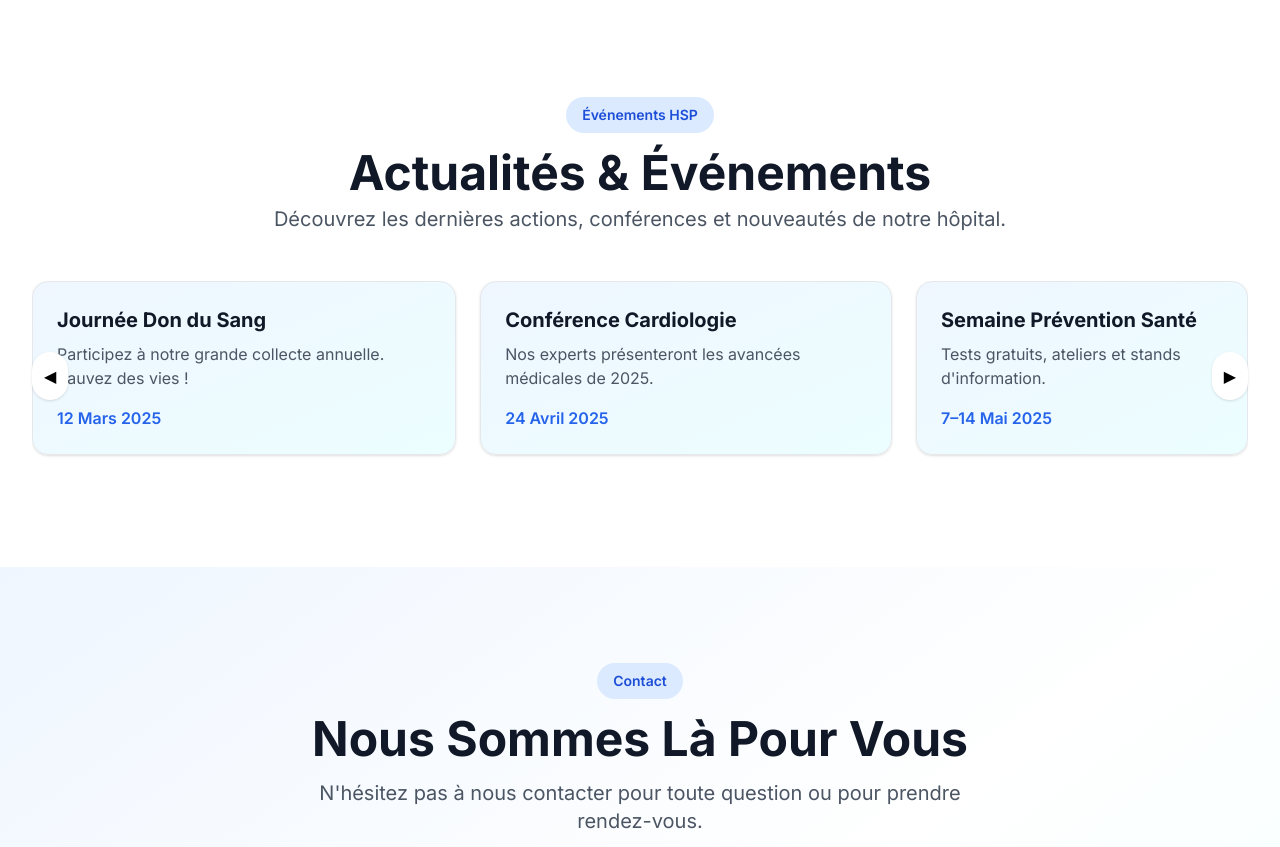
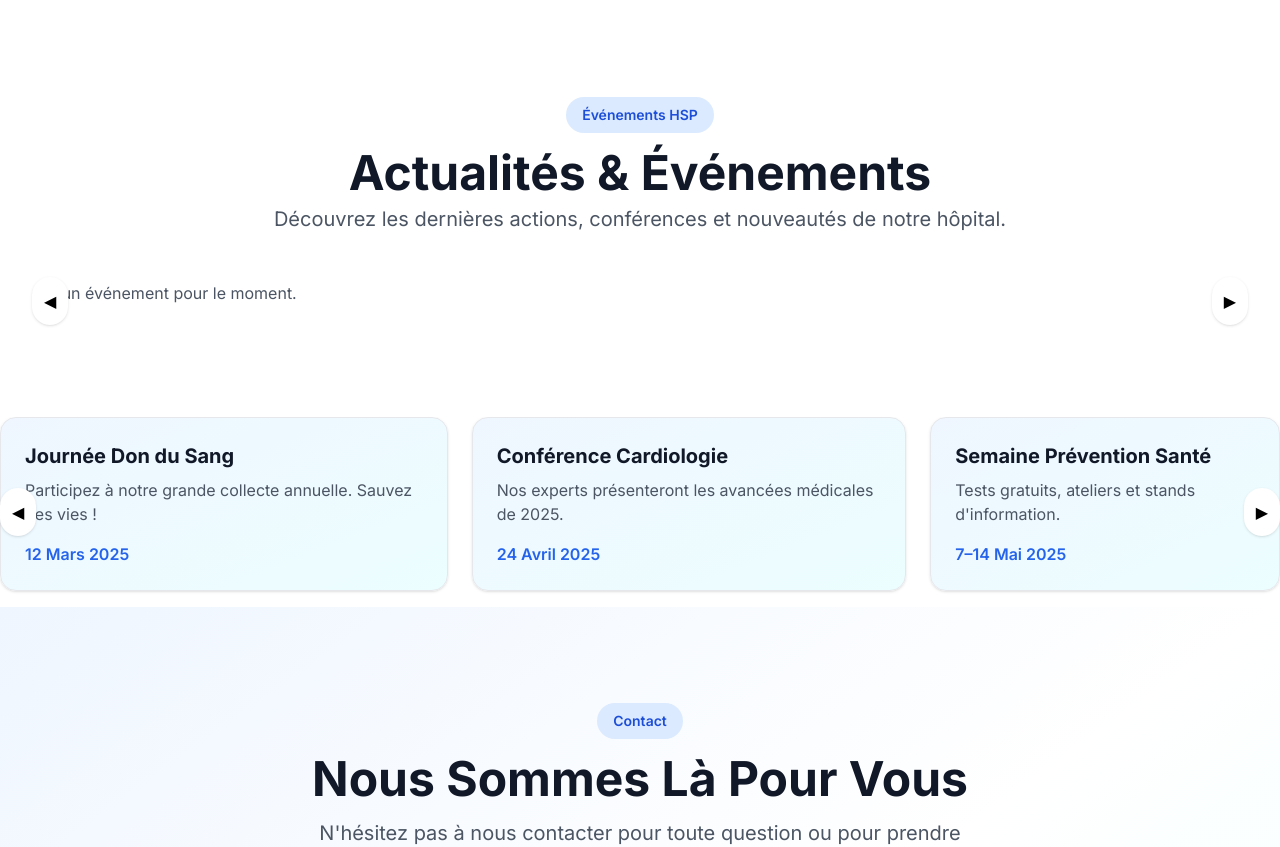
Before and after one commit to Miavoudila-Ivann/hsp, a PHP site: page /hsp/ in a window 1280 px wide. Shown: the part 3714-4561 px from the top of the page. Run offline with PHP 8.4, Linux system fonts and the light colour scheme; some libraries are stand-ins or nearby versions.

Commit message:
Insertion de la section evenement sur l'index

```diff
--- a/index.php
+++ b/index.php
@@ -410,6 +410,46 @@ $hours = [
             </p>
         </div>
 
+        <div class="relative">
+            <div id="eventCarousel"
+                 class="flex overflow-x-auto space-x-6 pb-4 snap-x snap-mandatory scroll-smooth">
+
+                <?php if (!empty($evenements)): ?>
+                    <?php foreach ($evenements as $ev): ?>
+                        <div class="min-w-[320px] snap-center bg-gradient-to-br from-blue-50 to-cyan-50 border rounded-2xl p-6 shadow hover:shadow-xl transition-all duration-300">
+                            <h3 class="text-xl font-bold text-gray-900 mb-2"><?= htmlspecialchars($ev->getTitre()) ?></h3>
+                            <p class="text-gray-600 mb-4"><?= htmlspecialchars($ev->getDescription()) ?></p>
+                            <div class="text-blue-600 font-semibold"><?= date('d M Y', strtotime($ev->getDateEvenement())) ?></div>
+                        </div>
+                    <?php endforeach; ?>
+                <?php else: ?>
+                    <p class="text-gray-600">Aucun événement pour le moment.</p>
+                <?php endif; ?>
+
+            </div>
+
+            <button onclick="scrollEvents(-1)"
+                    class="hidden md:flex absolute left-0 top-1/2 -translate-y-1/2 bg-white shadow p-3 rounded-full hover:scale-110 transition">
+                ◀
+            </button>
+            <button onclick="scrollEvents(1)"
+                    class="hidden md:flex absolute right-0 top-1/2 -translate-y-1/2 bg-white shadow p-3 rounded-full hover:scale-110 transition">
+                ▶
+            </button>
+        </div>
+    </div>
+</section>
+
+<script>
+    function scrollEvents(direction) {
+        const carousel = document.getElementById('eventCarousel');
+        carousel.scrollBy({
+            left: direction * 350,
+            behavior: 'smooth'
+        });
+    }
+</script>
+
         <!-- CARROUSEL EVENTS -->
         <div class="relative">
             <div id="eventCarousel"
```
